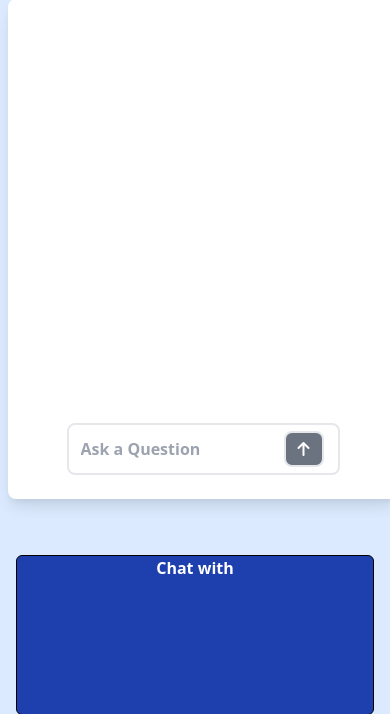
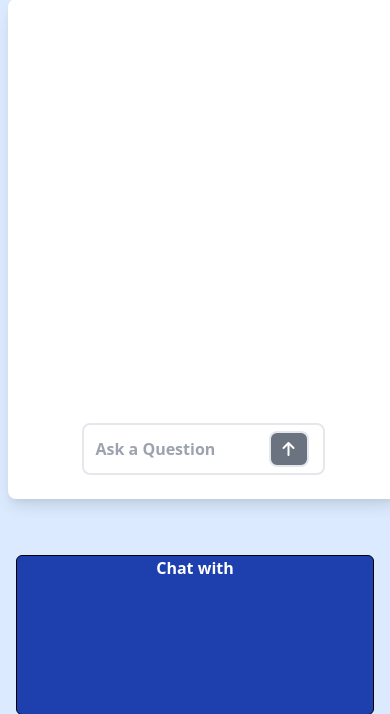
Before and after one commit to tejarazz/Chatpdf, a Flask app: page / in a window 390 px wide. Shown: the part 717-1431 px from the top of the page. Run offline with Flask 3, Linux system fonts and the light colour scheme; some libraries are stand-ins or nearby versions.

Commit message:
used textarea instead of input

```diff
--- a/src/frontend/templates/openai_test.html
+++ b/src/frontend/templates/openai_test.html
@@ -29,12 +29,12 @@ content %}
       <!-- Input and Buttons -->
       <div class="flex flex-col md:flex-row items-center">
         <div class="relative flex-grow flex items-center">
-          <div class="relative w-full">
-            <input type="text"
-              class="form-input p-3 w-full font-semibold rounded-lg border-2 outline-none relative z-10"
-              placeholder="Ask a Question" id="questionTextarea" name="question" oninput="toggleButton()">
+          <div class="relative w-full flex">
+            <textarea class="form-input p-3 w-full font-semibold rounded-lg border-2 outline-none resize-none"
+              placeholder="Ask a Question" id="questionTextarea" name="question" rows="1" oninput="toggleButton()"
+              onkeydown="handleKeyDown(event)"></textarea>
             <button
-              class="border-2 bg-gray-500 py-2 px-3 rounded-lg md:rounded-lg transition-colors absolute right-4 top-2 bottom-2 z-20"
+              class="border-2 bg-gray-500 py-2 px-3 rounded-lg md:rounded-lg transition-colors absolute right-4 top-1/2 transform -translate-y-1/2 z-20"
               type="button" onclick="getAnswer()" id="submitButton" disabled>
               <div class="flex items-center justify-center">
                 <i class="fas fa-arrow-up text-white" id="arrowIcon"></i>
@@ -192,6 +192,14 @@ content %}
 
     // Set cursor pointer style based on button state
     submitButton.style.cursor = submitButton.disabled ? "not-allowed" : "pointer";
+  }
+
+
+  function handleKeyDown(event) {
+    if (event.key === 'Enter' && !event.shiftKey) {
+      event.preventDefault(); // Prevents adding a newline
+      getAnswer(); // Call your form submission function
+    }
   }
 
   // Function to retrieve saved answer from local storage
```
